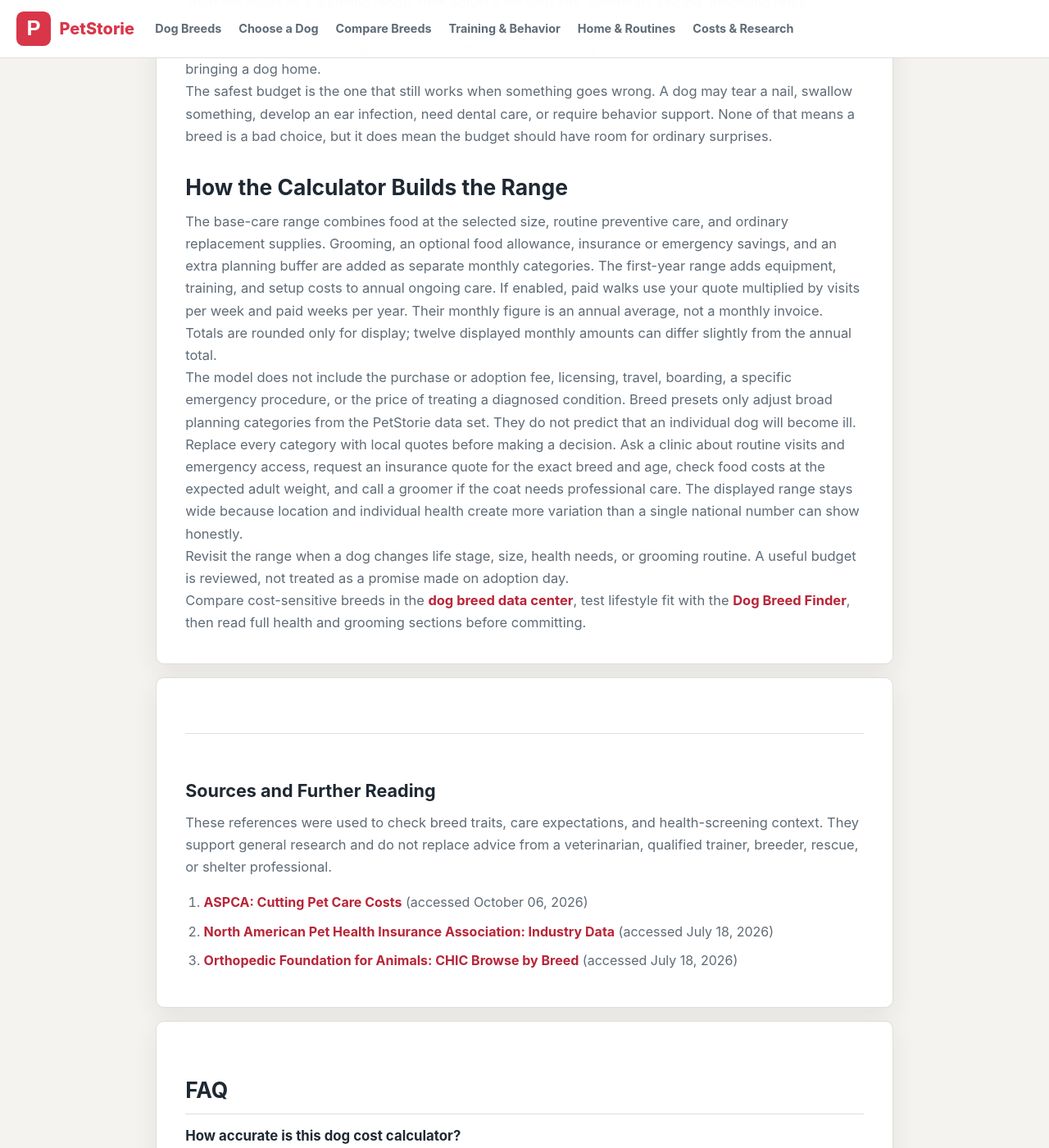
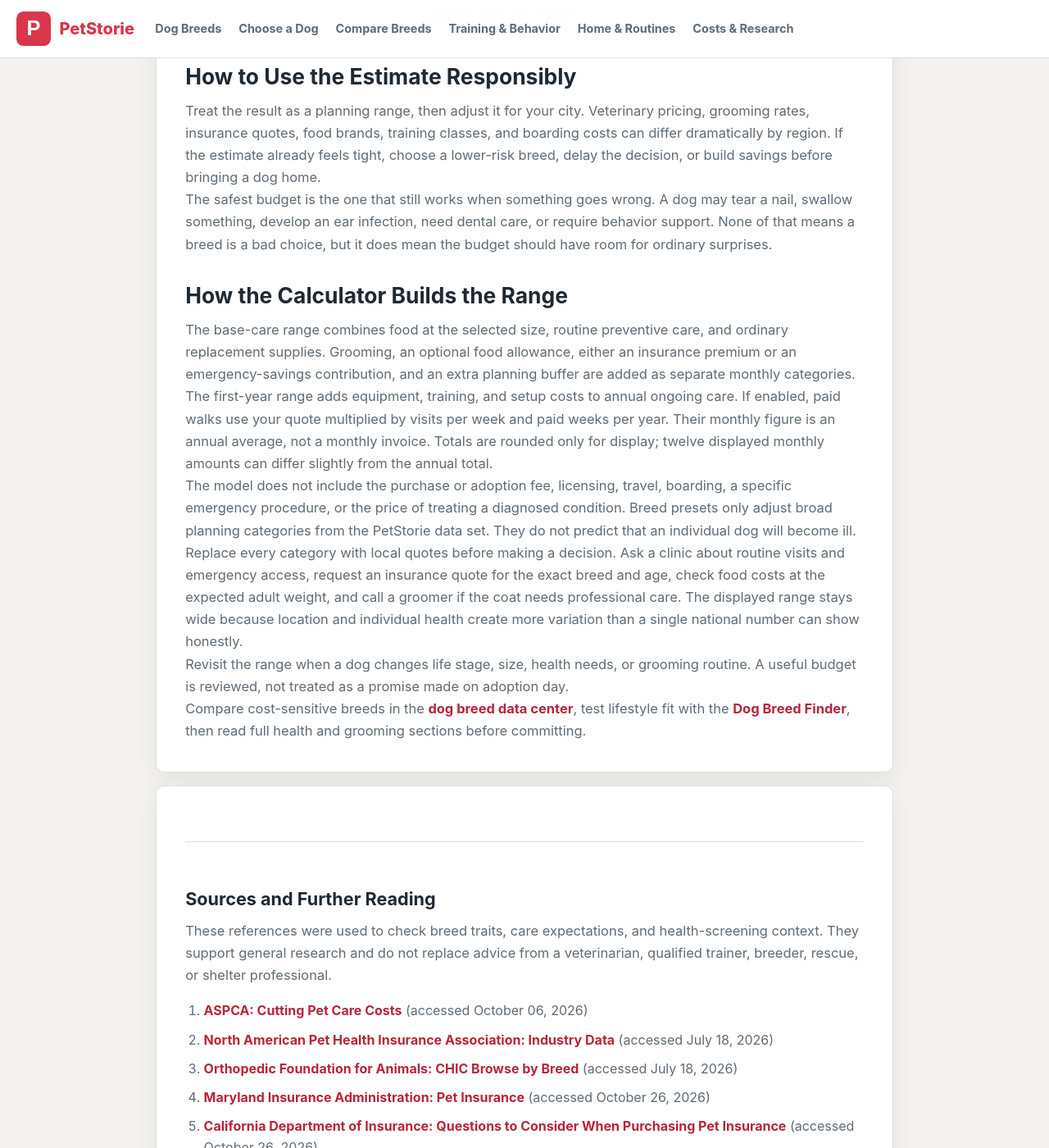
Before and after one commit to hszhaom/MingToys, a Jekyll site: the page built from pages/dog-cost-calculator.html, in a window 1280 px wide and 1400 px high, scrolled down 4796 px. Shown: the whole window at 82% size. Built offline with Jekyll 4.4.1, drawn with Linux system fonts in a browser that asks for light colours; some of the changed text lies outside the part shown.

Commit message:
Clarify insurance and emergency savings planning

```diff
--- a/pages/dog-cost-calculator.html
+++ b/pages/dog-cost-calculator.html
@@ -4,7 +4,7 @@
 seo_title: "Dog Cost Calculator: Monthly and First-Year Costs"
 description: "Estimate monthly and first-year dog costs, see why a breed preset changes your budget, and check its assumptions before collecting local care quotes."
 permalink: /dog-cost-calculator/
-updated: "2026-10-24"
+updated: "2026-10-26"
 adsense: false
 sources:
   - organization: "ASPCA"
@@ -19,6 +19,14 @@
     title: "CHIC Browse by Breed"
     url: "https://ofa.org/chic-programs/browse-by-breed/"
     accessed: "2026-07-18"
+  - organization: "Maryland Insurance Administration"
+    title: "Pet Insurance"
+    url: "https://insurance.maryland.gov/Consumer/Pages/pet-insurance.aspx"
+    accessed: "2026-10-26"
+  - organization: "California Department of Insurance"
+    title: "Questions to Consider When Purchasing Pet Insurance"
+    url: "https://www.insurance.ca.gov/01-consumers/105-type/8-pet/pet-qa.cfm"
+    accessed: "2026-10-26"
 web_application:
   name: "Dog Cost Calculator"
   category: "FinanceApplication"
@@ -143,10 +151,10 @@
           </select>
         </label>
         <label class="finder-control">
-          <span>Insurance / emergency plan</span>
-          <select id="cost-insurance">
-            <option value="savings">Emergency savings only</option>
-            <option value="insurance">Pet insurance estimate</option>
+          <span>Financial-protection plan</span>
+          <select id="cost-insurance" aria-describedby="financial-plan-note">
+            <option value="savings">Emergency-savings contribution</option>
+            <option value="insurance">Pet-insurance premium estimate</option>
           </select>
         </label>
         <label class="finder-control">
@@ -165,6 +173,7 @@
         </label>
       </div>
       <p id="food-plan-note">The optional food allowance stays as you choose it when switching breeds. It is a spending choice, not a diet recommendation; ask your veterinarian about the individual dog's nutritional needs.</p>
+      <p id="financial-plan-note">Choose one primary path. An insurance premium is billed spending; an emergency-savings contribution remains your money. The monthly plan total includes either choice, but it does not estimate reimbursement, deductibles, coinsurance, or actual treatment costs.</p>
       <h3 id="paid-walks">Add a Local Dog-Walking Quote</h3>
       <p id="walk-input-note">Optional paid walks are separate from base care. Enter USD quotes for the same visit length and service, including any regular tax or fee. Use the same lower and upper price for a single quote. No currency conversion is performed. These inputs stay in this page and reset on reload.</p>
       <label class="finder-control">
@@ -224,6 +233,17 @@
     </section>
 
     {% assign walks = site.data.care_costs.items.paid_dog_walks %}
+    {% assign protection = site.data.care_costs.items.financial_protection %}
+    <details id="financial-protection-evidence">
+      <summary>Insurance and emergency-savings limits</summary>
+      <p>Part of the {{ site.data.care_costs.name | escape }}. This is an <strong>{{ site.data.care_costs.method | escape }}</strong>; <strong>{{ site.data.care_costs.review_status | escape }}</strong>. Source check: {{ protection.accessed | escape }}.</p>
+      <p>{{ protection.calculation | escape }} {{ protection.editorial_note | escape }}</p>
+      <ul class="guide-list">
+        {% for source in protection.sources %}
+        <li><a href="{{ source.url | escape }}" rel="noopener noreferrer">{{ source.organization | escape }}: {{ source.title | escape }}</a> (accessed {{ source.accessed | escape }}). {{ source.supports | escape }}</li>
+        {% endfor %}
+      </ul>
+    </details>
     <h2 id="walk-care-plan">Paid-Walk Care Handoff</h2>
     <p>A paid visit covers only the agreed service. These editorial planning prompts do not set a safe time alone or a required exercise duration. Before booking, meet the walker, agree the individual dog's needs and emergency arrangements, and check local requirements. Ask a licensed veterinarian about health-related activity limits.</p>
     <ul class="guide-list">
@@ -334,7 +354,7 @@
     <h2>How the Calculator Builds the Range</h2>
     <p>
       The base-care range combines food at the selected size, routine preventive care, and ordinary replacement supplies. Grooming,
-      an optional food allowance, insurance or emergency savings, and an extra planning buffer are added as separate monthly categories. The
+      an optional food allowance, either an insurance premium or an emergency-savings contribution, and an extra planning buffer are added as separate monthly categories. The
       first-year range adds equipment, training, and setup costs to annual ongoing care. If enabled, paid walks use your quote multiplied by visits per week and paid weeks per year. Their monthly figure is an annual average, not a monthly invoice. Totals are rounded only for display; twelve displayed monthly amounts can differ slightly from the annual total.
     </p>
     <p>
@@ -470,7 +490,7 @@
       { label: "Base care by size", range: sizeMonthly[size] },
       { label: "Grooming", range: groomingMonthly[grooming] },
       { label: "Optional food allowance", range: foodMonthly[food] },
-      { label: "Insurance or emergency savings", range: insuranceMonthly[insurance] },
+      { label: insurance === "insurance" ? "Pet-insurance premium (assumption)" : "Emergency savings contribution (assumption)", range: financialProtectionMonthly[insurance] },
       { label: "Extra planning buffer (assumption)", range: breedRiskMonthly[riskLevel] }
     ];
     var baseMonthly = addRanges(monthlyParts.map(function (part) { return part.range; }));
@@ -504,7 +524,7 @@
       "Extra planning buffer: " + formatRange(breedRiskMonthly[riskLevel]) + " monthly plus " +
       formatRange(breedRiskSetup[riskLevel]) + " in first-year setup. " +
       (breed ? "This uses the higher of the breed's health-risk and cost flags (" + riskLevel + "). It stays tied to the selected breed even if you edit the controls. " : "This is the default allowance without a breed preset. ") +
-      "It is added on top of insurance or emergency savings; it is not a predicted vet bill or an evidence-based savings target.";
+      "It is separate from the selected premium or savings contribution; it is not a predicted vet bill or an evidence-based savings target.";
     document.getElementById("cost-evidence-note").textContent = breed && breed.costEvidence
       ? "Dataset cost evidence: " + breed.costEvidence
       : "No field-level cost evidence note is available for this selection. The dollar ranges remain unvalidated planning assumptions.";
```
Also changed, not shown: other parts of pages/dog-cost-calculator.html (+2 -2 lines), _data/care_costs.yml (+28 -1 lines), scripts/check-cost-calculator.js (+13 -0 lines).
